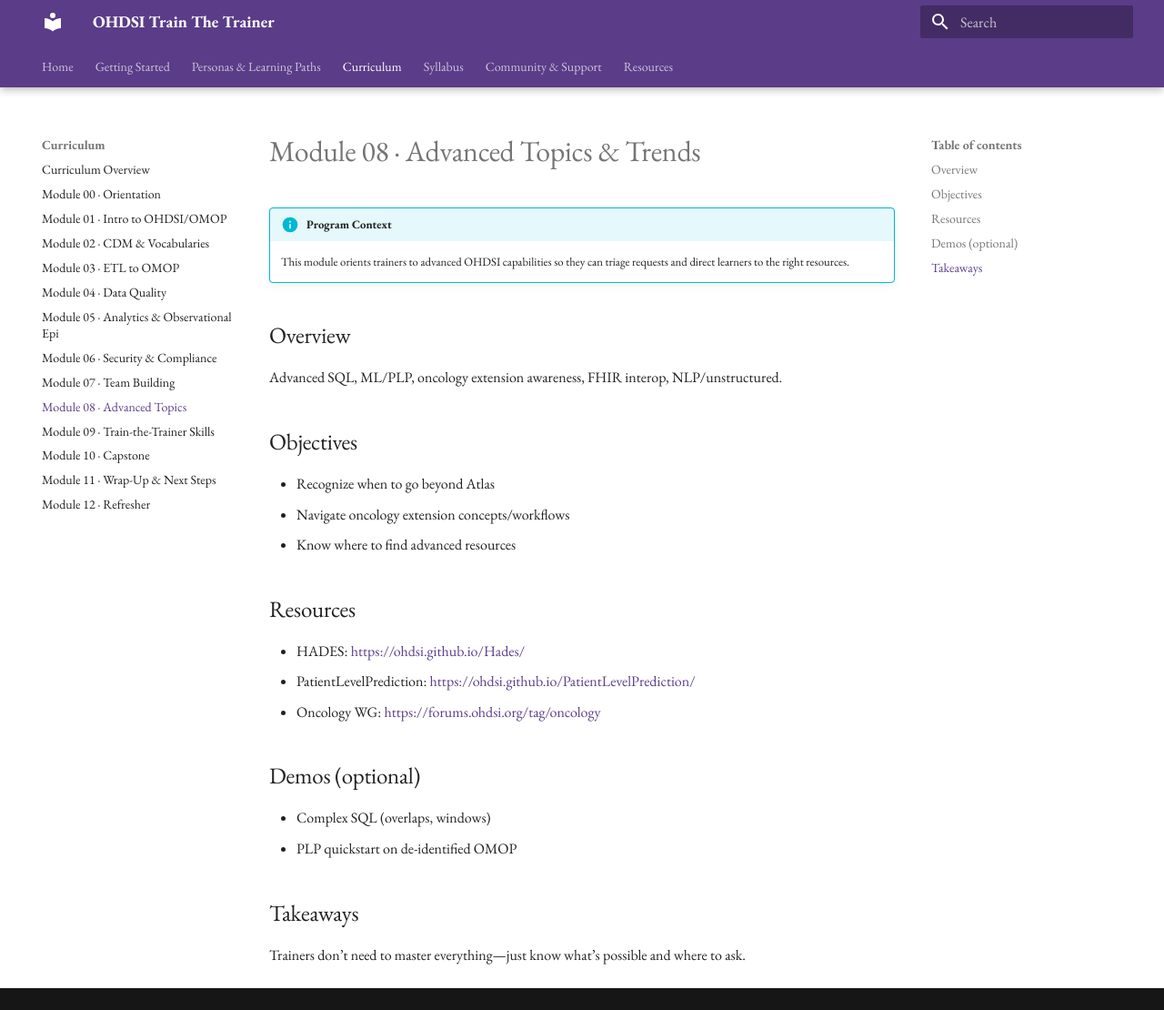
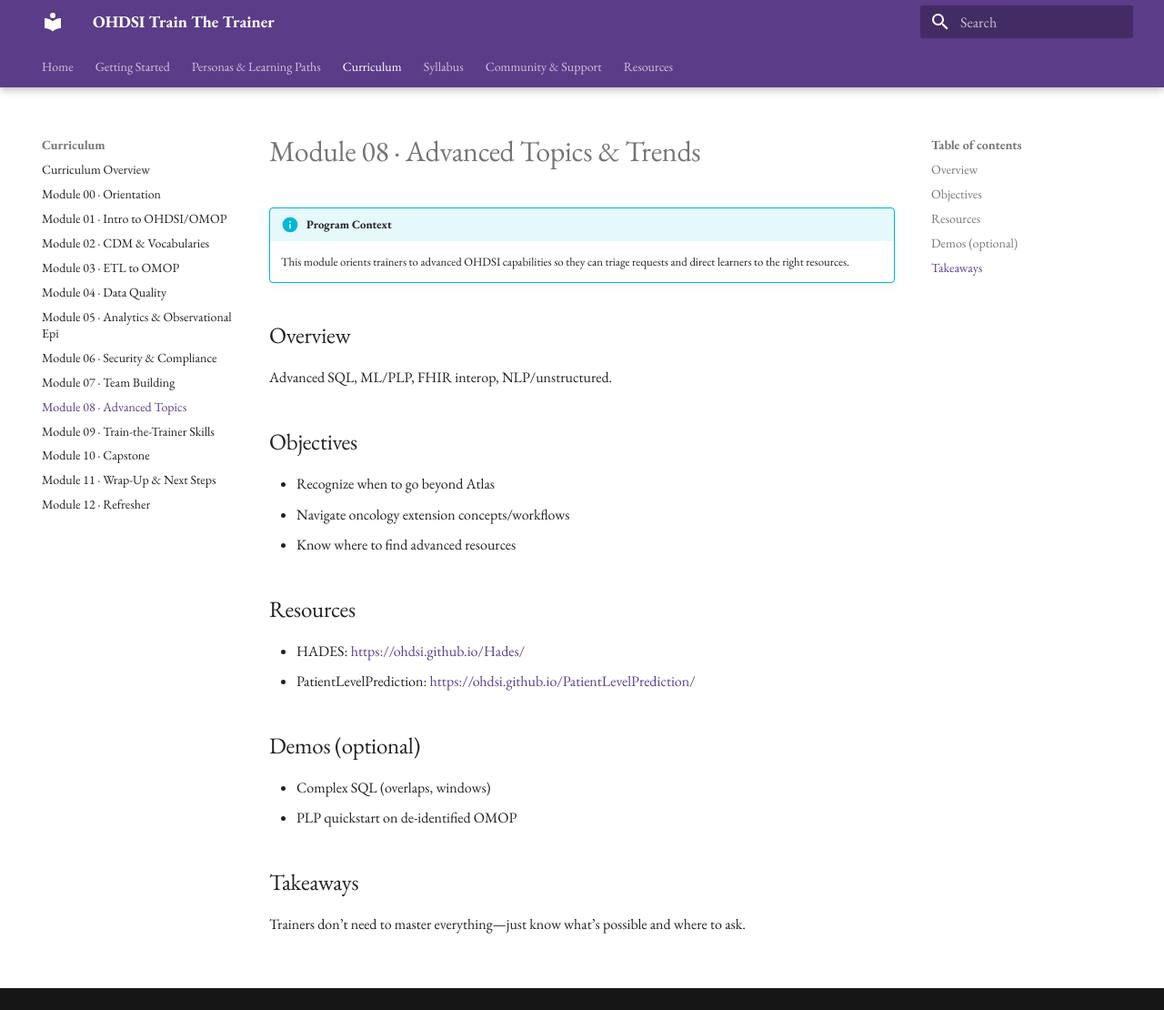
Before and after one commit to BoyceLab/OHDSITrainTheTrainer-EPILEPSY, an MkDocs documentation site: the page built from docs/modules/module-08-advanced-topics.md, in a window 1280 px wide and 1110 px high. Shown: the whole window at 91% size. Built offline with MkDocs 1.6.1 and Material for MkDocs 9.7.7, drawn with Linux system fonts in a browser that asks for light colours.

Commit message:
Update module-08-advanced-topics.md

```diff
--- a/docs/modules/module-08-advanced-topics.md
+++ b/docs/modules/module-08-advanced-topics.md
@@ -4,7 +4,7 @@
     This module orients trainers to advanced OHDSI capabilities so they can triage requests and direct learners to the right resources.
 
 ## Overview
-Advanced SQL, ML/PLP, oncology extension awareness, FHIR interop, NLP/unstructured.
+Advanced SQL, ML/PLP, FHIR interop, NLP/unstructured.
 
 ## Objectives
 - Recognize when to go beyond Atlas
@@ -14,7 +14,6 @@
 ## Resources
 - HADES: <https://ohdsi.github.io/Hades/>
 - PatientLevelPrediction: <https://ohdsi.github.io/PatientLevelPrediction/>
-- Oncology WG: <https://forums.ohdsi.org/tag/oncology>
 
 ## Demos (optional)
 - Complex SQL (overlaps, windows)
```
